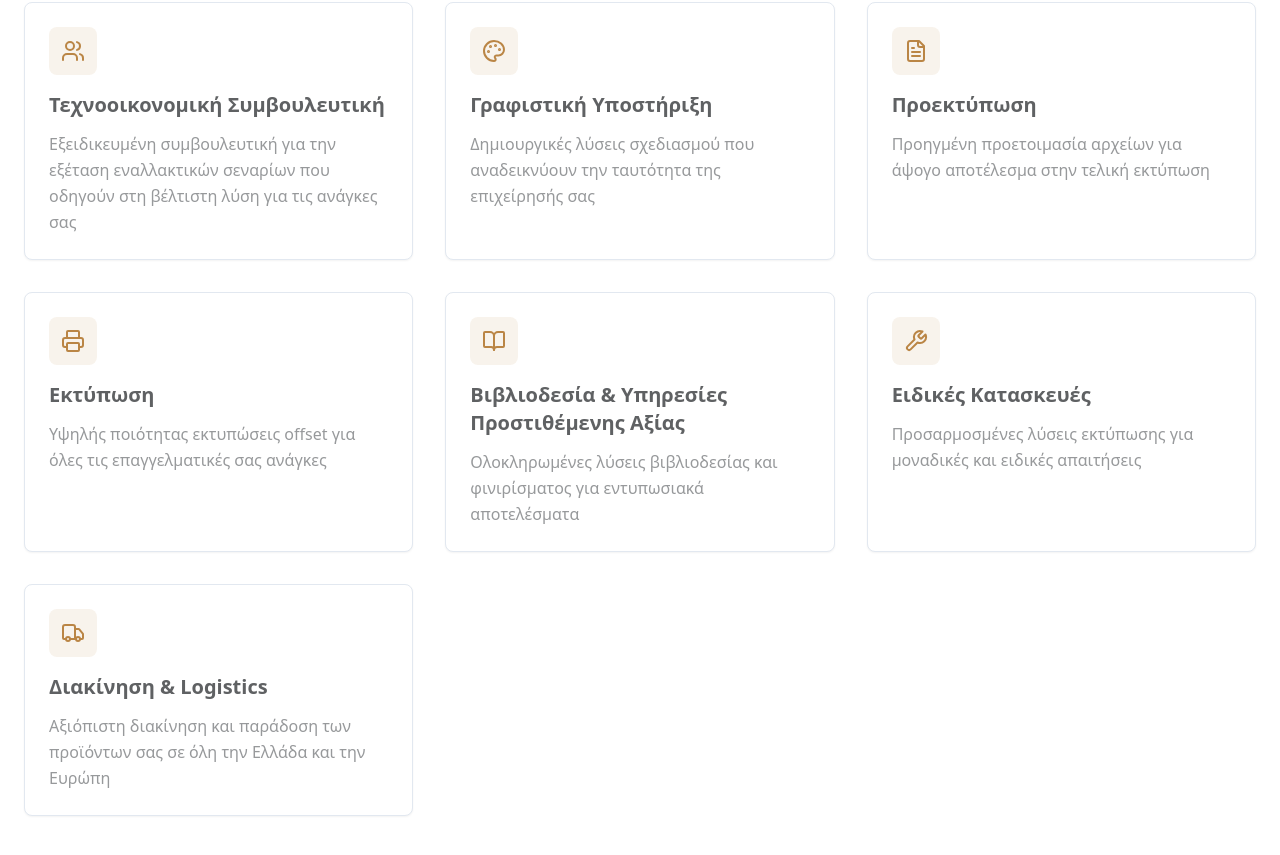
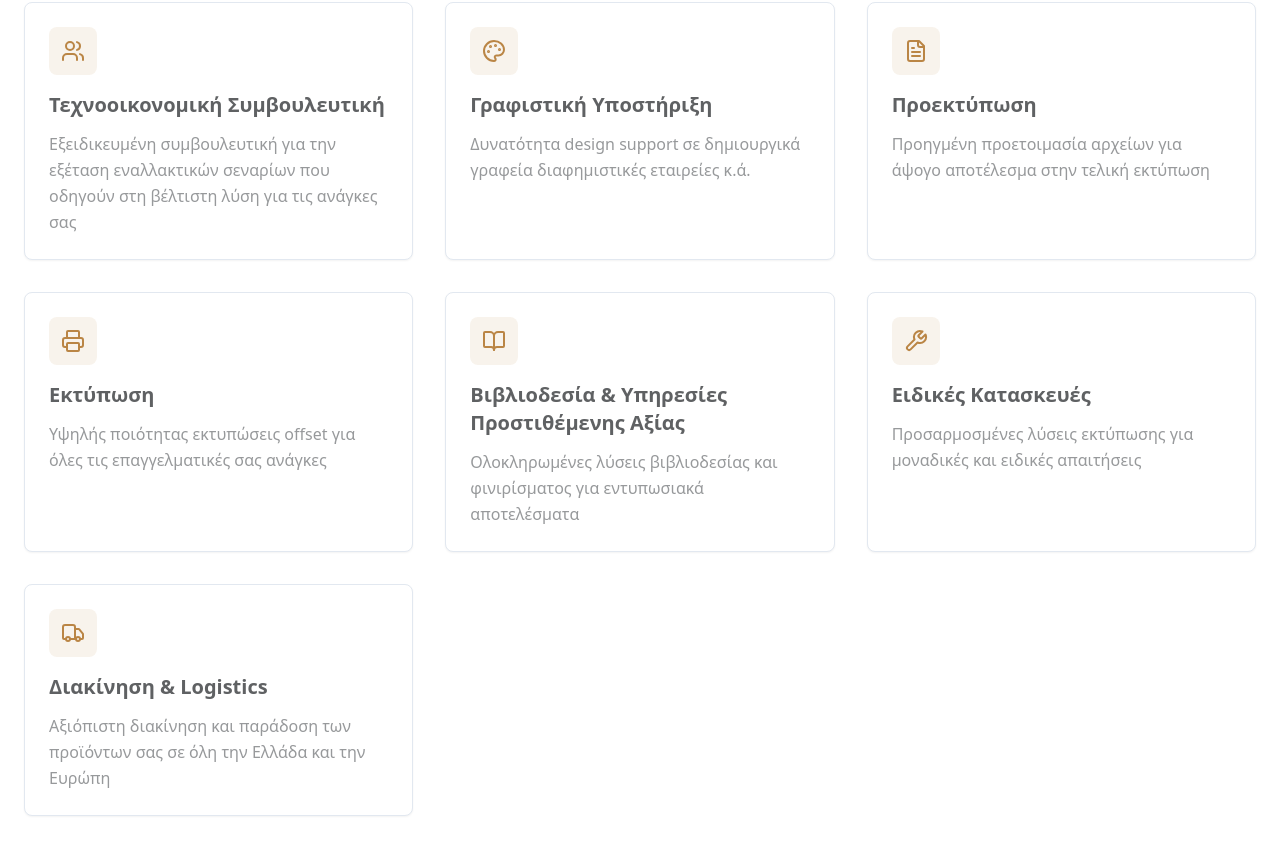
Before and after one commit to menekana/thessprint-digital-print, a React (Vite) app: page / in a window 1280 px wide. Shown: the part 2537-3392 px from the top of the page. Built offline with nearby package versions, Linux system fonts and the light colour scheme.

Commit message:
Update ServicesSection copy
Updated the copy of the ServicesSection component to "Δυνατότητα design support σε δημιουργικά γραφεία διαφημηστικές εταιρείες κ.ά.".

```diff
--- a/src/components/ServicesSection.tsx
+++ b/src/components/ServicesSection.tsx
@@ -9,7 +9,7 @@ const ServicesSection = () => {
   }, {
     icon: Palette,
     title: "Γραφιστική Υποστήριξη",
-    description: "Δημιουργικές λύσεις σχεδιασμού που αναδεικνύουν την ταυτότητα της επιχείρησής σας"
+    description: "Δυνατότητα design support σε δημιουργικά γραφεία διαφημιστικές εταιρείες κ.ά."
   }, {
     icon: FileText,
     title: "Προεκτύπωση",
```
